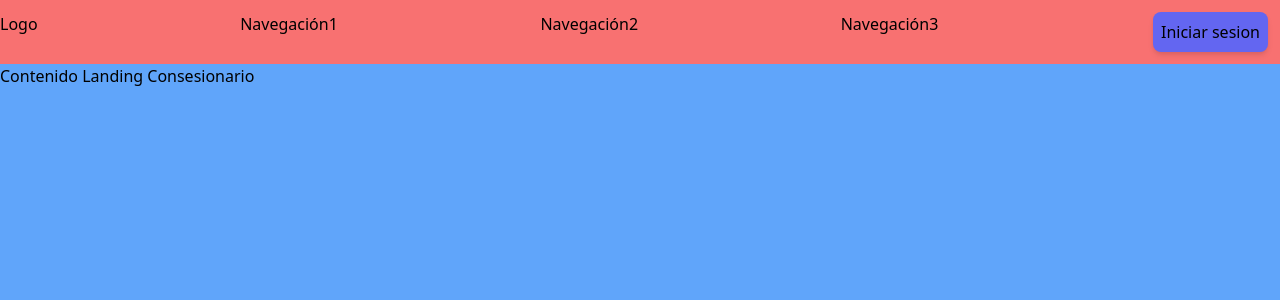
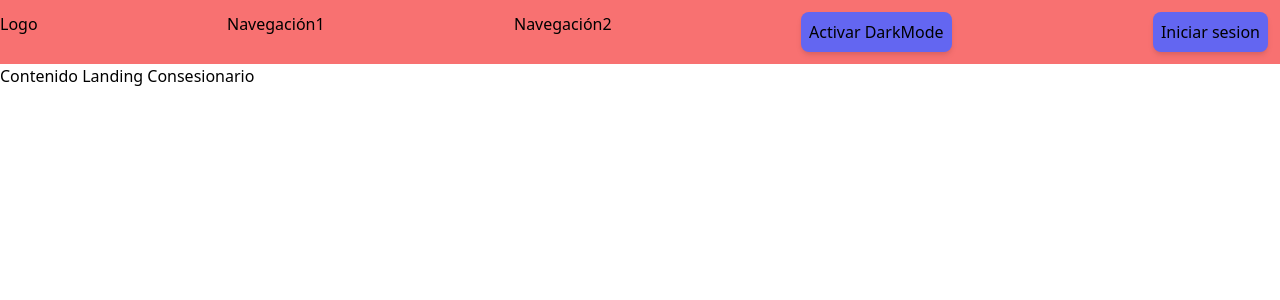
Before and after one commit to JhonZafra/Concesionario_Multimarca, a React (Create React App) app: page / in a window 1280 px wide. Shown: the top 300 px of the page. Built offline with nearby package versions, Linux system fonts and the light colour scheme.

Commit message:
Crear darkmode usando el hook useContext

```diff
--- a/src/App.jsx
+++ b/src/App.jsx
@@ -7,16 +7,20 @@ import Login from "pages/Login";
 import Registro from "pages/Registro";
 import Clientes from "pages/admin/Clientes";
 import Vehiculos from "pages/admin/Vehiculos";
-import {
-  BrowserRouter as Router,
-  Route,
-  Routes,
-} from "react-router-dom";
+import { BrowserRouter as Router, Route, Routes } from "react-router-dom";
 import "styles/styles.css";
+import { DarkModeContext } from "context/darkmode";
+import { useState, useEffect } from "react";
 
 function App() {
+  const [darkMode, setDarkMode] = useState(false);
+  useEffect(() => {
+    console.log('modo dark:', darkMode);
+  }, [darkMode]);
+
   return (
     <div>
+      <DarkModeContext.Provider value={{ darkMode, setDarkMode }}>
         <Router>
           <Routes>
             <Route
@@ -69,6 +73,7 @@ function App() {
             />
           </Routes>
         </Router>
+      </DarkModeContext.Provider>
     </div>
   );
 }
--- a/src/components/Navbar.jsx
+++ b/src/components/Navbar.jsx
@@ -1,14 +1,19 @@
+
 import React from "react";
 import { Link } from "react-router-dom";
+import TriggerDarkMode from "./TriggerDarkMode";
 
 const Navbar = () => {
+
   return (
     <nav className="bg-red-400">
       <ul className="flex w-full justify-between my-3">
         <li> Logo </li>
         <li> Navegación1 </li>
         <li> Navegación2 </li>
-        <li> Navegación3 </li>
+        <li>
+  <TriggerDarkMode />
+        </li>
         <li className="px-3">
           <Link to="/login">
             <button className="bg-indigo-500 p-2 rounded-lg shadow-md hover:bg-gray-200">
--- /dev/null
+++ b/src/components/TriggerDarkMode.jsx
@@ -0,0 +1,18 @@
+import React from "react";
+import { useDarkMode } from "context/darkmode";
+
+const TriggerDarkMode = () => {
+    const { darkMode ,setDarkMode } = useDarkMode();
+  return (
+    <button
+      className="bg-indigo-500 p-2 rounded-lg shadow-md hover:bg-gray-200"
+      onClick={() => {
+        setDarkMode(!darkMode);
+      }}
+    >
+      {darkMode ? "Desactivar" : "Activar"} DarkMode
+    </button>
+  );
+};
+
+export default TriggerDarkMode;
--- a/src/context/darkmode.js
+++ b/src/context/darkmode.js
@@ -0,0 +1,7 @@
+import { createContext, useContext } from "react";
+
+export const DarkModeContext = createContext(null);
+
+export const useDarkMode = () => {
+    return useContext(DarkModeContext)
+}
--- a/src/layout/PublicLayout.jsx
+++ b/src/layout/PublicLayout.jsx
@@ -1,13 +1,15 @@
 import Footer from "components/Footer";
 import Navbar from "components/Navbar";
 import React from "react";
+import { useDarkMode } from "context/darkmode";
 
 const PublicLayout = ({ children }) => {
+  const { darkMode } = useDarkMode();
   return (
     <div className="flex flex-col justify-between h-screen">
       <Navbar />
-      <div className="h-full overflow-y-scroll bg-blue-400">
-        <main className="h-full"> {children} </main>
+      <div className="h-full overflow-y-scroll ">
+        <main className={`flex h-full bg-gray-${darkMode ? '900' : '20'}`}> {children} </main>
         <Footer />
       </div>
     </div>
```
Also changed, not shown: src/pages/Index.jsx (+9 -5 lines), 1 other file (tests, documents, lock files or other folders). Lines whose indentation alone changed are shown as unchanged.
